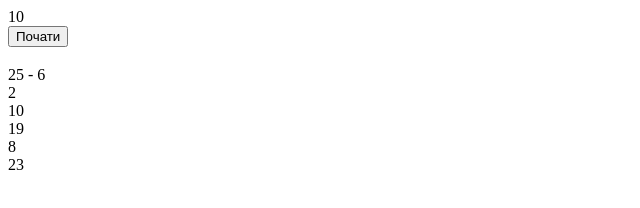
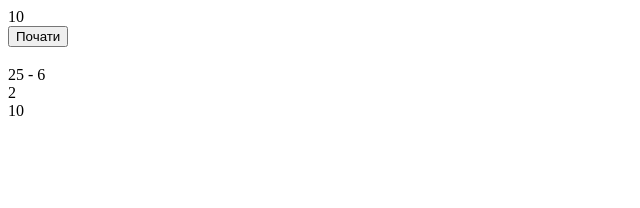
Before and after one commit to Sviatik1803/new_repository, a plain HTML site: page index.html in a window 1280 px wide. Shown: the full height of the page, 0-640 px from the left. Drawn offline with nearby package versions, Linux system fonts and the light colour scheme.

Commit message:
Delete_3_answers  index.html

```diff
--- a/index.html
+++ b/index.html
@@ -22,9 +22,6 @@
         <div class ="answers">
             <div class="answer">2</div>
             <div class="answer">10</div>
-            <div class="answer">19</div>
-            <div class="answer">8</div>
-            <div class="answer">23</div>
           </div>
            </div>
            <script src='https://cdn.jsdelivr.net/npm/animejs@3.2.1/lib/anime.min.js'></script>
```
